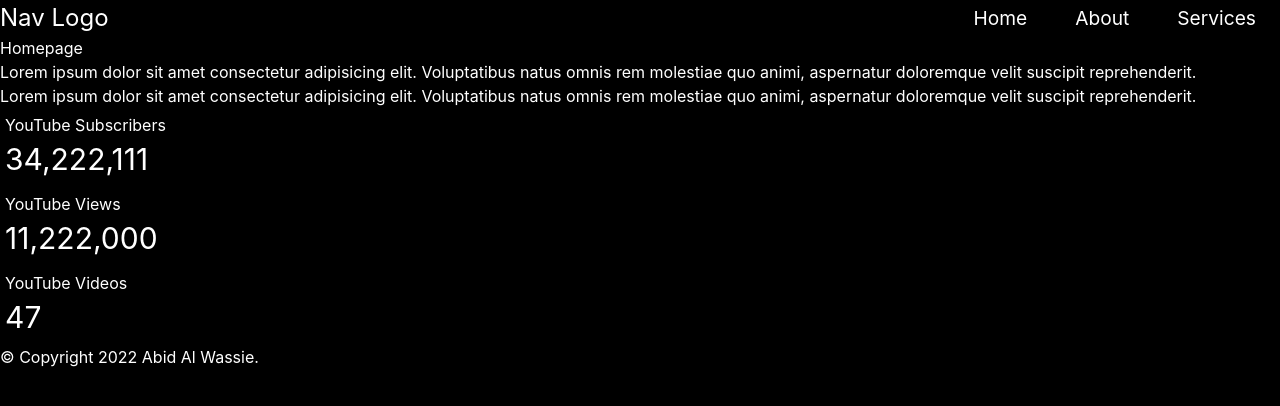
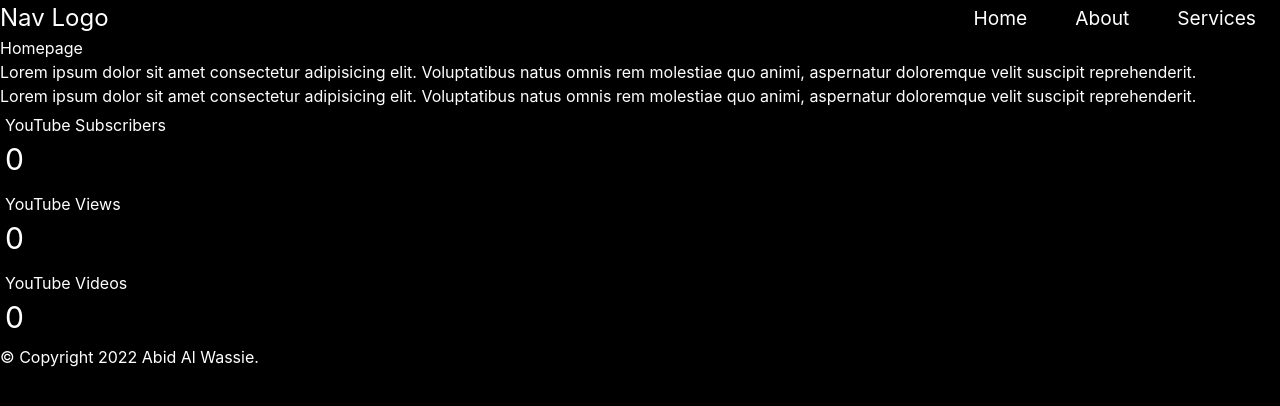
Before and after one commit to AbidAlWassie/Next-Firebase-Website, a Next.js app: page / in a window 1280 px wide. Shown: the top 406 px of the page. Built offline with nearby package versions, Linux system fonts and the light colour scheme; no server answers.

Commit message:
updated project

```diff
--- a/components/youtube/YouTubeCardSubs.js
+++ b/components/youtube/YouTubeCardSubs.js
@@ -4,7 +4,7 @@ import fetcher from '../../libraries/fetcher'
 
 const YouTubeCardSubs = () => {
     const { data, error } = useSWR('/api/youtube', fetcher)
-    const subscriberCount = data?.subscriberCount ?? '34,222,111'
+    const subscriberCount = data?.subscriberCount ?? '0'
     return (
         <div>
             <div style={{ padding: '5px' }} className="shadow-border">
--- a/components/youtube/YouTubeCardVids.js
+++ b/components/youtube/YouTubeCardVids.js
@@ -4,7 +4,7 @@ import fetcher from '../../libraries/fetcher'
 
 const YouTubeCardVids = () => {
     const { data, error } = useSWR('/api/youtube', fetcher)
-    const videoCount = data?.videoCount ?? 47
+    const videoCount = data?.videoCount ?? 0
     return (
         <div>
             <div style={{ padding: '5px' }} className="shadow-border">
--- a/components/youtube/YouTubeCardViews.js
+++ b/components/youtube/YouTubeCardViews.js
@@ -7,7 +7,7 @@ const YouTubeCardViews = () => {
     if (error) {
         console.log(error)
     }
-    const viewCount = data?.viewCount ?? '11,222,000'
+    const viewCount = data?.viewCount ?? '0'
     return (
         <div>
             <div style={{ padding: '5px' }} className="shadow-border">
```
